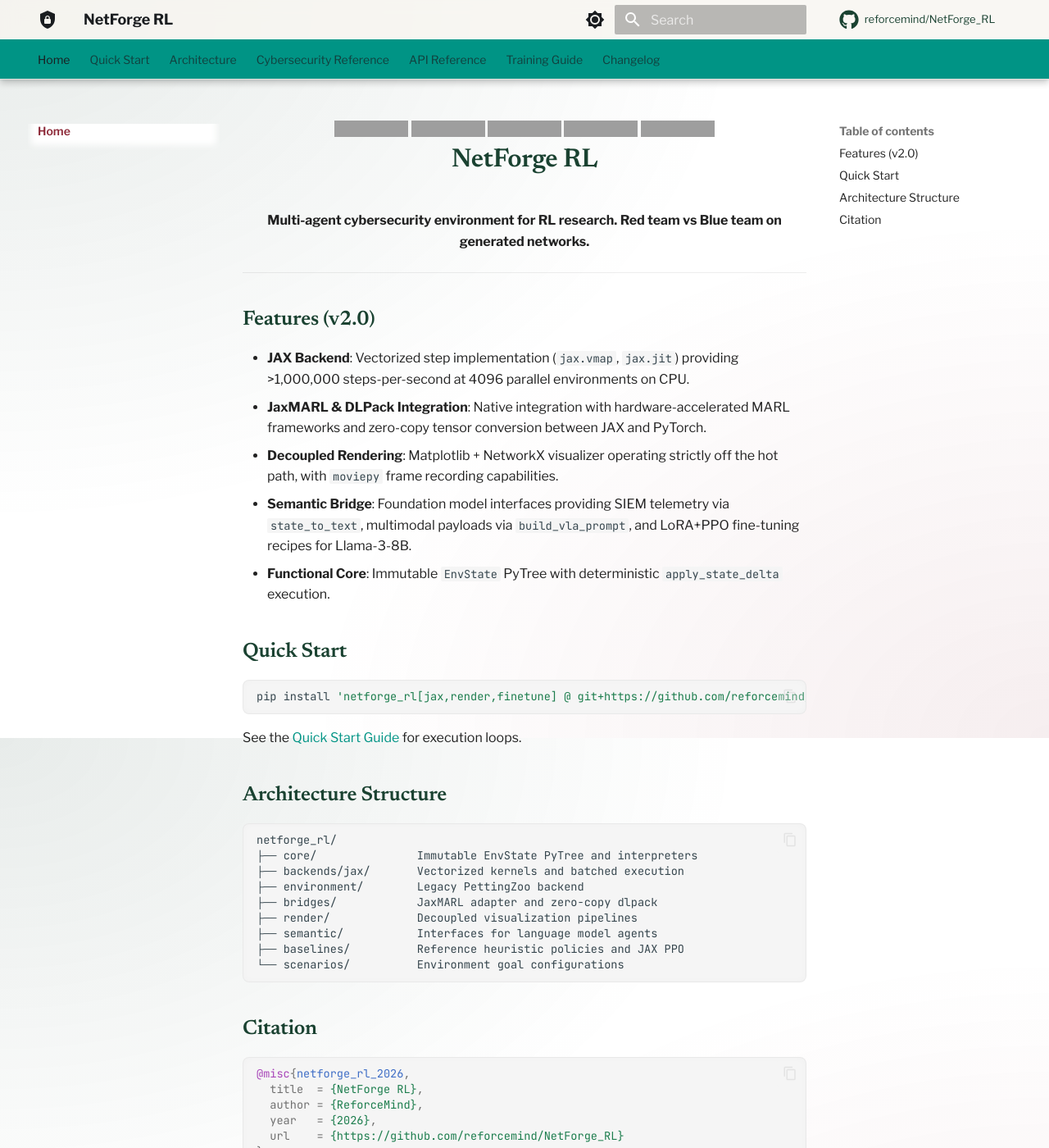
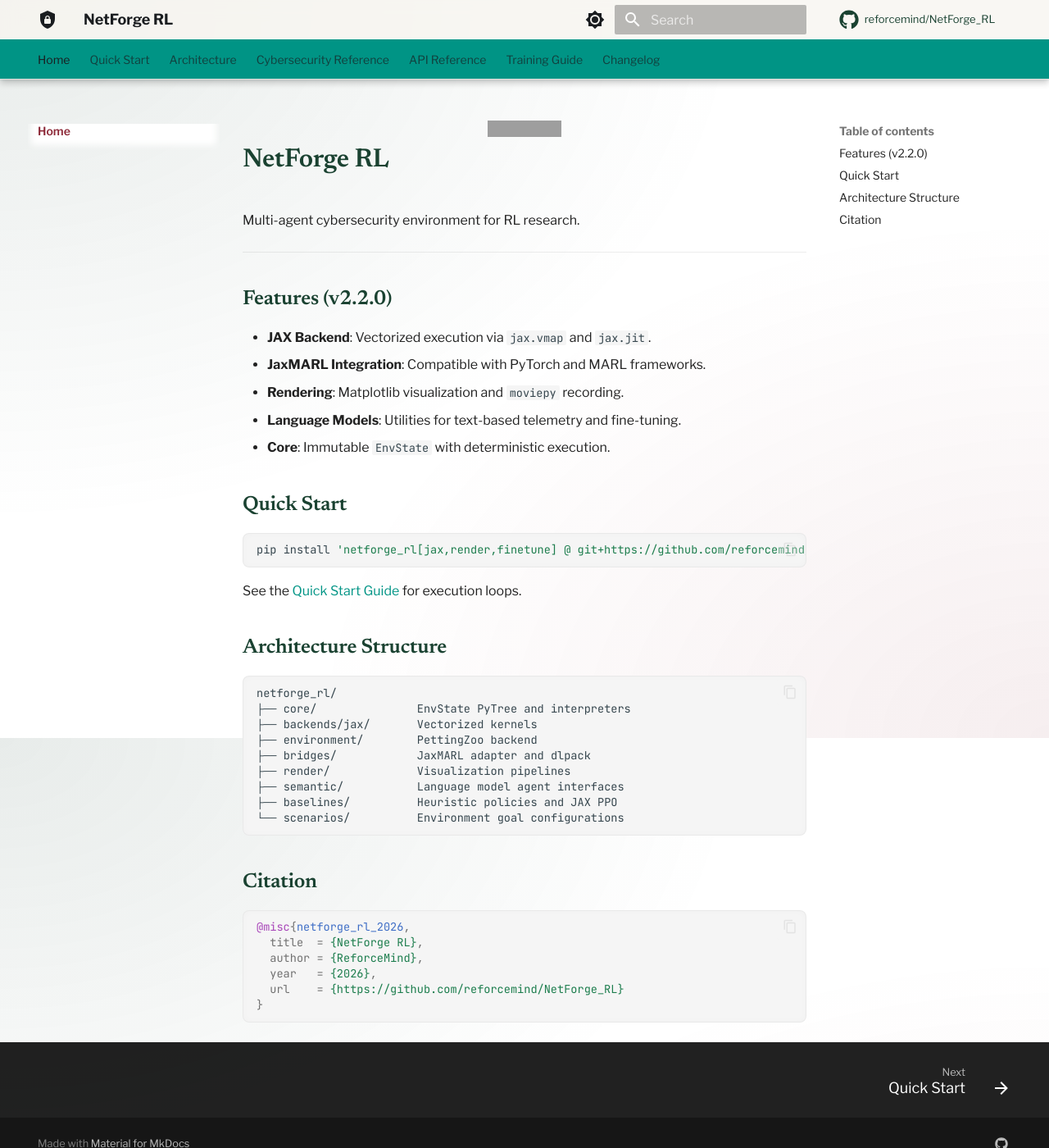
Before and after one commit to reforcemind/NetForge_RL, an MkDocs documentation site: the page built from docs/index.md, in a window 1280 px wide and 1400 px high. Shown: the whole window at 82% size. Built offline with MkDocs 1.6.1 and Material for MkDocs 9.7.7, drawn with Linux system fonts in a browser that asks for light colours; comment, search, counter and statistics services are not loaded; grey boxes are pictures that could not be loaded.

Commit message:
feat(docs) update with 2.2.0

````diff
--- a/docs/index.md
+++ b/docs/index.md
@@ -1,27 +1,20 @@
 <div align="center">
   <img src="https://img.shields.io/badge/Python-3.14-blue?style=for-the-badge&logo=python&cachebust=1" alt="Python 3.14"/>
-  <img src="https://img.shields.io/badge/JAX-vmap%20%2B%20jit-orange?style=for-the-badge" alt="JAX"/>
-  <img src="https://img.shields.io/badge/PettingZoo-MARL-purple?style=for-the-badge" alt="PettingZoo"/>
-  <img src="https://img.shields.io/badge/MITRE_ATT%26CK-Mapped-red?style=for-the-badge" alt="MITRE ATT&CK"/>
-  <img src="https://img.shields.io/badge/LLM%20policies-trl%20%2B%20LoRA-green?style=for-the-badge" alt="LLM policies"/>
 </div>
 
-<h1 align="center">NetForge RL</h1>
+# NetForge RL
 
-<p align="center">
-  <b>Multi-agent cybersecurity environment for RL research. Red team vs Blue team on generated networks.
-</b>
-</p>
+Multi-agent cybersecurity environment for RL research.
 
 ---
 
-## Features (v2.0)
+## Features (v2.2.0)
 
-- **JAX Backend**: Vectorized step implementation (`jax.vmap`, `jax.jit`) providing >1,000,000 steps-per-second at 4096 parallel environments on CPU.
-- **JaxMARL & DLPack Integration**: Native integration with hardware-accelerated MARL frameworks and zero-copy tensor conversion between JAX and PyTorch.
-- **Decoupled Rendering**: Matplotlib + NetworkX visualizer operating strictly off the hot path, with `moviepy` frame recording capabilities.
-- **Semantic Bridge**: Foundation model interfaces providing SIEM telemetry via `state_to_text`, multimodal payloads via `build_vla_prompt`, and LoRA+PPO fine-tuning recipes for Llama-3-8B.
-- **Functional Core**: Immutable `EnvState` PyTree with deterministic `apply_state_delta` execution.
+- **JAX Backend**: Vectorized execution via `jax.vmap` and `jax.jit`.
+- **JaxMARL Integration**: Compatible with PyTorch and MARL frameworks.
+- **Rendering**: Matplotlib visualization and `moviepy` recording.
+- **Language Models**: Utilities for text-based telemetry and fine-tuning.
+- **Core**: Immutable `EnvState` with deterministic execution.
 
 ## Quick Start
 
@@ -35,13 +28,13 @@
 
 ```
 netforge_rl/
-├── core/               Immutable EnvState PyTree and interpreters
-├── backends/jax/       Vectorized kernels and batched execution
-├── environment/        Legacy PettingZoo backend
-├── bridges/            JaxMARL adapter and zero-copy dlpack
-├── render/             Decoupled visualization pipelines
-├── semantic/           Interfaces for language model agents
-├── baselines/          Reference heuristic policies and JAX PPO
+├── core/               EnvState PyTree and interpreters
+├── backends/jax/       Vectorized kernels
+├── environment/        PettingZoo backend
+├── bridges/            JaxMARL adapter and dlpack
+├── render/             Visualization pipelines
+├── semantic/           Language model agent interfaces
+├── baselines/          Heuristic policies and JAX PPO
 └── scenarios/          Environment goal configurations
 ```
 
````
Also changed, not shown: docs/DATASHEET.md (+11 -16 lines), docs/api/environment.md (+2 -0 lines), docs/architecture/overview.md (+1 -1 lines), docs/changelog.md (+11 -0 lines), docs/cybersec/overview.md (+1 -1 lines).
